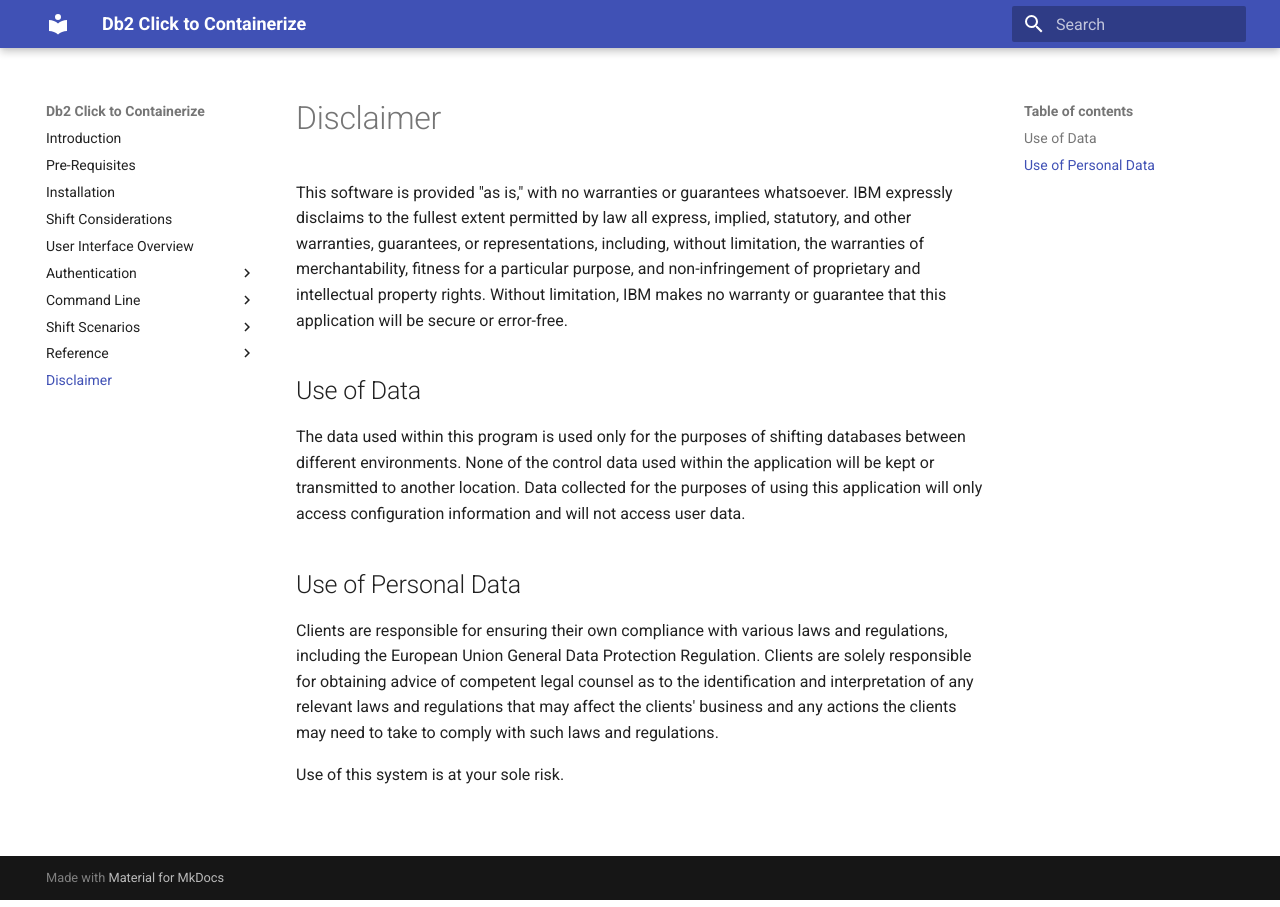
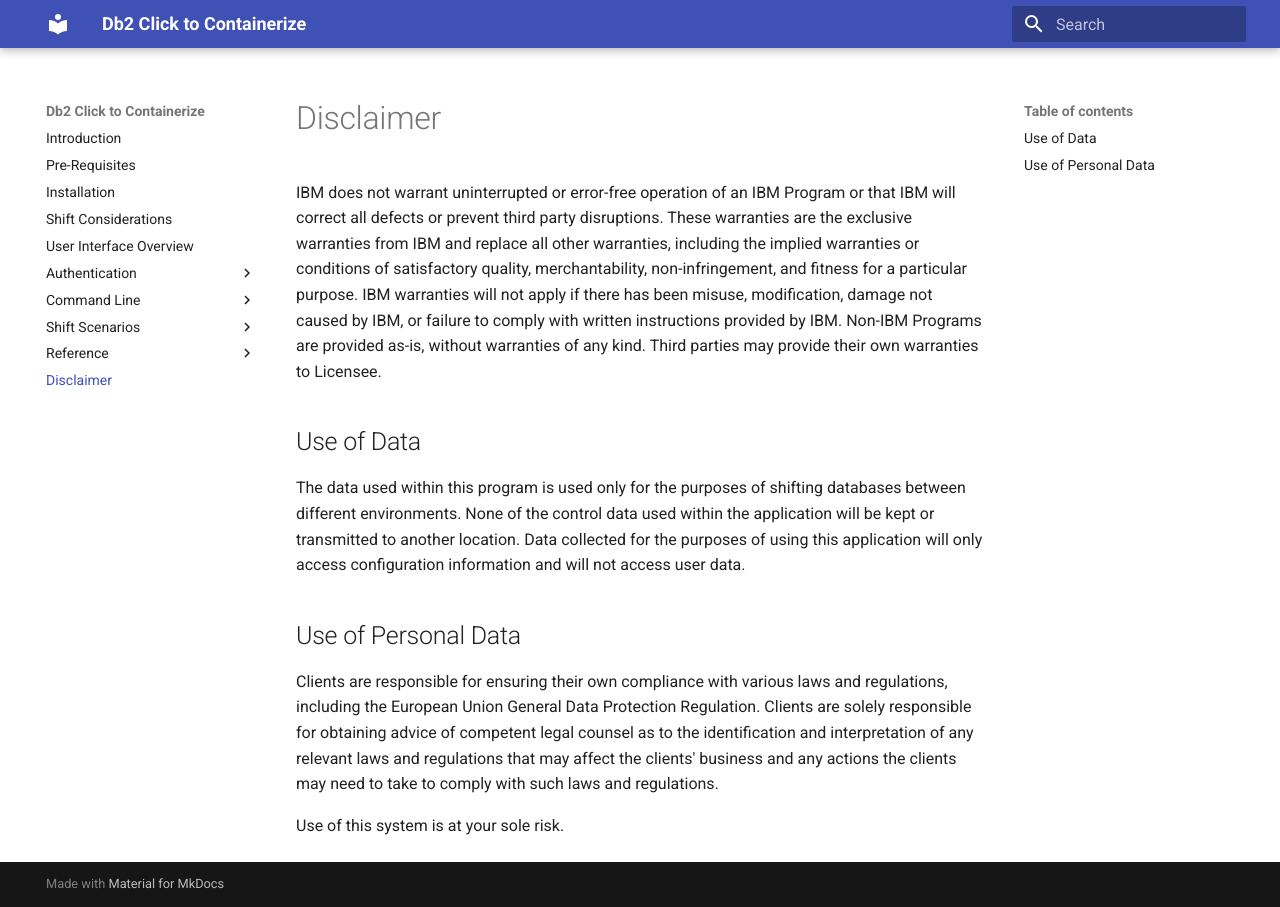
Before and after one commit to IBM/c2c, an MkDocs documentation site: the page built from docs/disclaimer.md, in a window 1280 px wide. Built offline with MkDocs 1.6.1 and Material for MkDocs 9.7.7, drawn with Linux system fonts in a browser that asks for light colours.

Commit message:
Update disclaimer.md
Made disclaimer consistent with license agreement

```diff
--- a/docs/disclaimer.md
+++ b/docs/disclaimer.md
@@ -1,22 +1,33 @@
 # Disclaimer
 
-This software is provided "as is," with no warranties or guarantees whatsoever. IBM expressly disclaims to the fullest
-extent permitted by law all express, implied, statutory, and other warranties, guarantees, or representations,
-including, without limitation, the warranties of merchantability, fitness for a particular purpose, and non-infringement
-of proprietary and intellectual property rights. Without limitation, IBM
-makes no warranty or guarantee that this application will be secure or error-free.
+IBM does not warrant uninterrupted or error-free operation of an IBM
+Program or that IBM will correct all defects or prevent third party
+disruptions. These warranties are the exclusive warranties from IBM
+and replace all other warranties, including the implied warranties or
+conditions of satisfactory quality, merchantability, non-infringement,
+and fitness for a particular purpose. IBM warranties will not apply if
+there has been misuse, modification, damage not caused by IBM, or
+failure to comply with written instructions provided by IBM. Non-IBM
+Programs are provided as-is, without warranties of any kind. Third
+parties may provide their own warranties to Licensee.
 
 ## Use of Data
 
-The data used within this program is used only for the purposes of shifting databases between different environments.
-None of the control data used within the application will be kept or transmitted to another location.
-Data collected for the purposes of using this application will only access configuration information and will not access user data.
+The data used within this program is used only for the purposes of
+shifting databases between different environments. None of the control
+data used within the application will be kept or transmitted to
+another location. Data collected for the purposes of using this
+application will only access configuration information and will not
+access user data.
 
 ## Use of Personal Data
 
-Clients are responsible for ensuring their own compliance with various laws and regulations, including the European Union General Data
-Protection Regulation. Clients are solely responsible for obtaining advice of competent legal counsel as to the identification and
-interpretation of any relevant laws and regulations that may affect the clients' business and any actions the clients may need to take to
+Clients are responsible for ensuring their own compliance with various
+laws and regulations, including the European Union General Data
+Protection Regulation. Clients are solely responsible for obtaining
+advice of competent legal counsel as to the identification and
+interpretation of any relevant laws and regulations that may affect
+the clients' business and any actions the clients may need to take to
 comply with such laws and regulations.
 
 Use of this system is at your sole risk.
```
